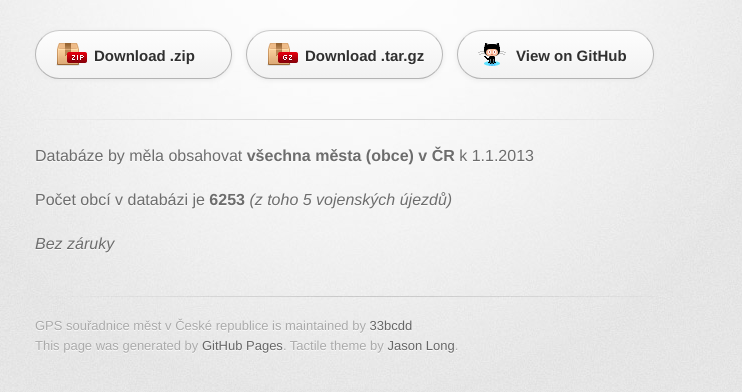
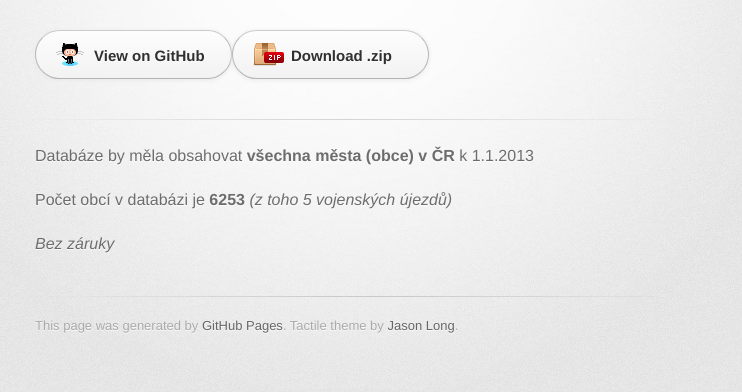
Before and after one commit to 33bcdd/souradnice-mest, a plain HTML site: page index.html in a window 1280 px wide. Shown: the part 184-576 px from the top of the page, without its empty margins (295-1037 px from the left). Drawn offline with Linux system fonts and the light colour scheme; a web font is replaced by a local one.

Commit message:
Update index.html

```diff
--- a/index.html
+++ b/index.html
@@ -10,7 +10,7 @@
     <!--[if lt IE 9]>
     <script src="//html5shiv.googlecode.com/svn/trunk/html5.js"></script>
     <![endif]-->
-    <title>GPS souřadnice měst v České republice by 33bcdd</title>
+    <title>GPS souřadnice měst v České republice</title>
   </head>
 
   <body>
@@ -23,9 +23,8 @@
         </header>
 
         <section id="downloads" class="clearfix">
+          <a href="https://github.com/33bcdd/souradnice-mest" id="view-on-github" class="button"><span>View on GitHub</span></a>
           <a href="https://github.com/33bcdd/souradnice-mest/zipball/master" id="download-zip" class="button"><span>Download .zip</span></a>
-          <a href="https://github.com/33bcdd/souradnice-mest/tarball/master" id="download-tar-gz" class="button"><span>Download .tar.gz</span></a>
-          <a href="https://github.com/33bcdd/souradnice-mest" id="view-on-github" class="button"><span>View on GitHub</span></a>
         </section>
 
         <hr>
@@ -39,7 +38,6 @@
         </section>
 
         <footer>
-          GPS souřadnice měst v České republice is maintained by <a href="https://github.com/33bcdd">33bcdd</a><br>
           This page was generated by <a href="http://pages.github.com">GitHub Pages</a>. Tactile theme by <a href="https://twitter.com/jasonlong">Jason Long</a>.
         </footer>
 
```
